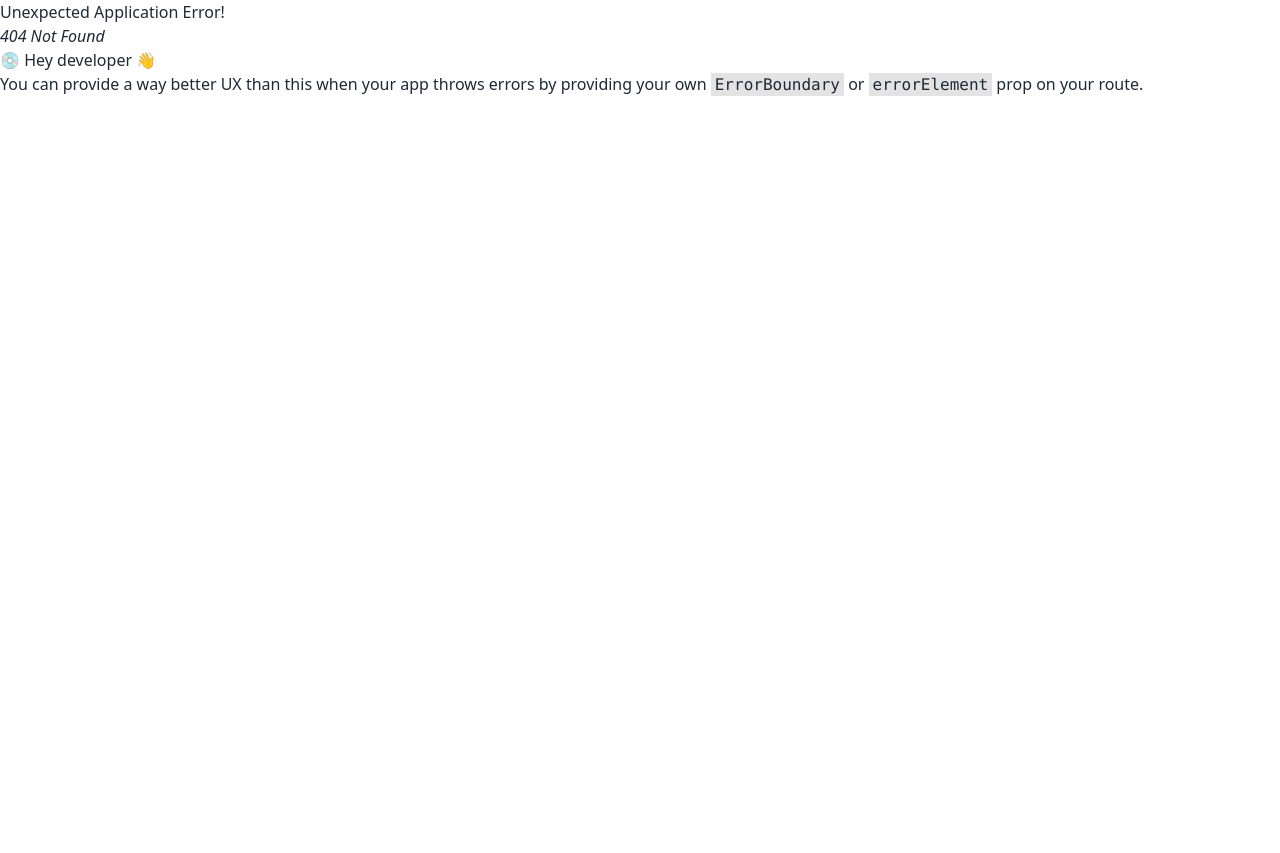
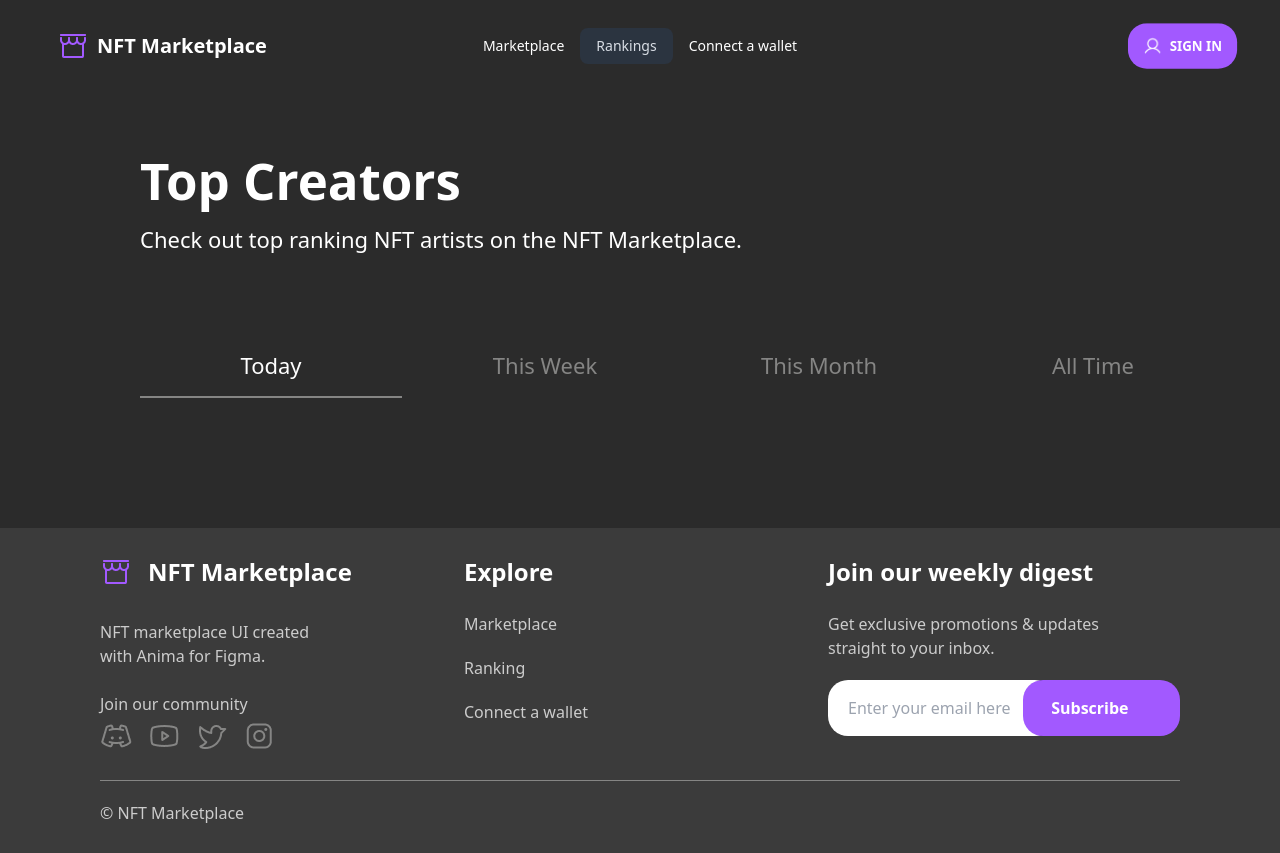
Before and after one commit to JannatunNimeNishat/nft-marketplace, a React (Vite) app: page /rankings in a window 1280 px wide. Before the commit this address had no page. Before the commit the page ends 800 px from the top, so only its background shows below. Built offline with nearby package versions, Linux system fonts and the light colour scheme.

Commit message:
top creators page added with hero section and tabs

```diff
--- /dev/null
+++ b/src/pages/Rankings/Rankings.jsx
@@ -0,0 +1,91 @@
+import { useState } from "react";
+
+
+const Rankings = () => {
+    const [activeTab, setActiveTab] = useState(1)
+    return (
+        <div className="lg:w-[1000px]  lg:py-[50px] mx-auto px-5 lg:px-0 ">
+            <h3 className="text-[22px] lg:text-[51px] font-bold">Top Creators</h3>
+            <p className="text-[16px] lg:text-[22px] pt-1">Check out top ranking NFT artists on the NFT Marketplace.</p>
+            {/*  */}
+            <div className=' pt-10 lg:pt-20  flex  gap-8 lg:gap-3 w-11/12 lg:w-full  mx-auto'>
+
+                {/* Today */}
+                <div className='cursor-pointer' onClick={() => setActiveTab(1)}>
+
+                    <div className='flex  items-center justify-center lg:w-[262px] h-[60px]'>
+                        <h3 className={`hidden lg:block text-[16px] lg:text-[22px] ${activeTab === 1 ? '' : 'text-[#858584]'}`}>Today</h3>
+
+                        <h3 className={` block lg:hidden text-[16px] lg:text-[22px] ${activeTab === 1 ? '' : 'text-[#858584]'}`}>1d</h3>
+                    </div>
+                    <div className={`
+                    h-[2px] w-full bg-[#858584]
+                    ${activeTab === 1 ?
+                            'block'
+                            :
+                            'hidden'
+                        }
+                    `} ></div>
+                </div>
+
+                {/* This Week */}
+                <div className='cursor-pointer' onClick={() => setActiveTab(2)}>
+
+                    <div className='flex  items-center justify-center lg:w-[262px] h-[60px]'>
+                        <h3 className={`lg:block hidden text-[16px] lg:text-[22px] ${activeTab === 2 ? '' : 'text-[#858584]'}`}>This Week</h3>
+
+                        <h3 className={`block lg:hidden text-[16px] lg:text-[22px] ${activeTab === 2 ? '' : 'text-[#858584]'}`}>7d</h3>
+
+                    </div>
+                    <div className={`
+                    h-[2px] w-full bg-[#858584]
+                    ${activeTab === 2 ?
+                            'block'
+                            :
+                            'hidden'
+                        }
+                    `} ></div>
+                </div>
+                {/* This Month */}
+                <div className='cursor-pointer' onClick={() => setActiveTab(3)}>
+
+                    <div className='flex  items-center justify-center lg:w-[262px] h-[60px]'>
+                        <h3 className={`lg:block hidden text-[16px] lg:text-[22px] ${activeTab === 3 ? '' : 'text-[#858584]'}`}>This Month</h3>
+
+                        <h3 className={`block lg:hidden text-[16px] lg:text-[22px] ${activeTab === 3 ? '' : 'text-[#858584]'}`}>30d</h3>
+
+                    </div>
+                    <div className={`
+                    h-[2px] w-full bg-[#858584]
+                    ${activeTab === 3 ?
+                            'block'
+                            :
+                            'hidden'
+                        }
+                    `} ></div>
+                </div>
+                {/* All Time */}
+                <div className='cursor-pointer' onClick={() => setActiveTab(4)}>
+
+                    <div className='flex  items-center justify-center lg:w-[262px] h-[60px]'>
+                        <h3 className={`text-[16px] lg:text-[22px] ${activeTab === 4 ? '' : 'text-[#858584]'}`}>All Time</h3>
+
+                    </div>
+                    <div className={`
+                    h-[2px] w-full bg-[#858584]
+                    ${activeTab === 4 ?
+                            'block'
+                            :
+                            'hidden'
+                        }
+                    `} ></div>
+                </div>
+
+
+
+            </div>
+        </div>
+    );
+};
+
+export default Rankings;
--- a/src/roters/Router.jsx
+++ b/src/roters/Router.jsx
@@ -8,6 +8,7 @@ import ConnectAWallate from "../pages/ConnectAWallate/ConnectAWallate";
 import SignUp from "../pages/SignUp/SignUp";
 import SignIn from "../pages/SignIn/SignIn";
 import Marketplace from "../pages/Marketplace/Marketplace";
+import Rankings from "../pages/Rankings/Rankings";
 
 const router = createBrowserRouter([
     {
@@ -33,6 +34,10 @@ const router = createBrowserRouter([
         {
           path:'/marketplace',
           element:<Marketplace></Marketplace>
+        },
+        {
+          path:'/rankings',
+          element:<Rankings></Rankings>
         }
       ]
     },
```
